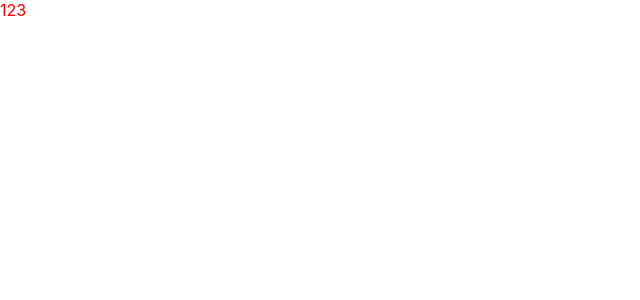
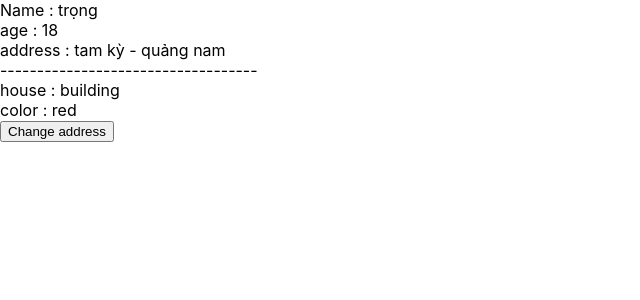
Before and after one commit to vantrong2405/React_learning, a React (Create React App) app: page / in a window 1280 px wide. Shown: the top 300 px of the page, without its empty margins (0-640 px from the left). Built offline with nearby package versions, Linux system fonts and the light colour scheme.

Commit message:
09. Sử dụng useState trong react

```diff
--- a/src/App.js
+++ b/src/App.js
@@ -4,14 +4,36 @@ import logo from './logo.svg';
 import './App.css';
 import Layout from './Layout';
 import Style from './Style.module.css'
+import { useState } from 'react';
 function App() {
+    const [people, setPeople] = useState({
+        name: 'trọng',
+        age: 18,
+        address: 'tam kỳ - quảng nam',
+        city: {
+            house: 'building',
+            color: 'red'
+        }
+    })
 
+    const handleChangeCity = () => {
+        setPeople(prevState => ({
+            ...prevState,
+            city: {
+                ...prevState.city,
+                color: 'yellow'
+            }
+        }))
+    }
     return (
         <Layout>
-            <div className={Style.items}>
-                123
-            </div>
-
+            <div>Name : {people.name}</div>
+            <div>age : {people.age}</div>
+            <div>address : {people.address}</div>
+            -----------------------------------
+            <div>house : {people.city.house}</div>
+            <div>color : {people.city.color}</div>
+            <button onClick={handleChangeCity}>Change address</button>
         </Layout>
     );
 }
```
